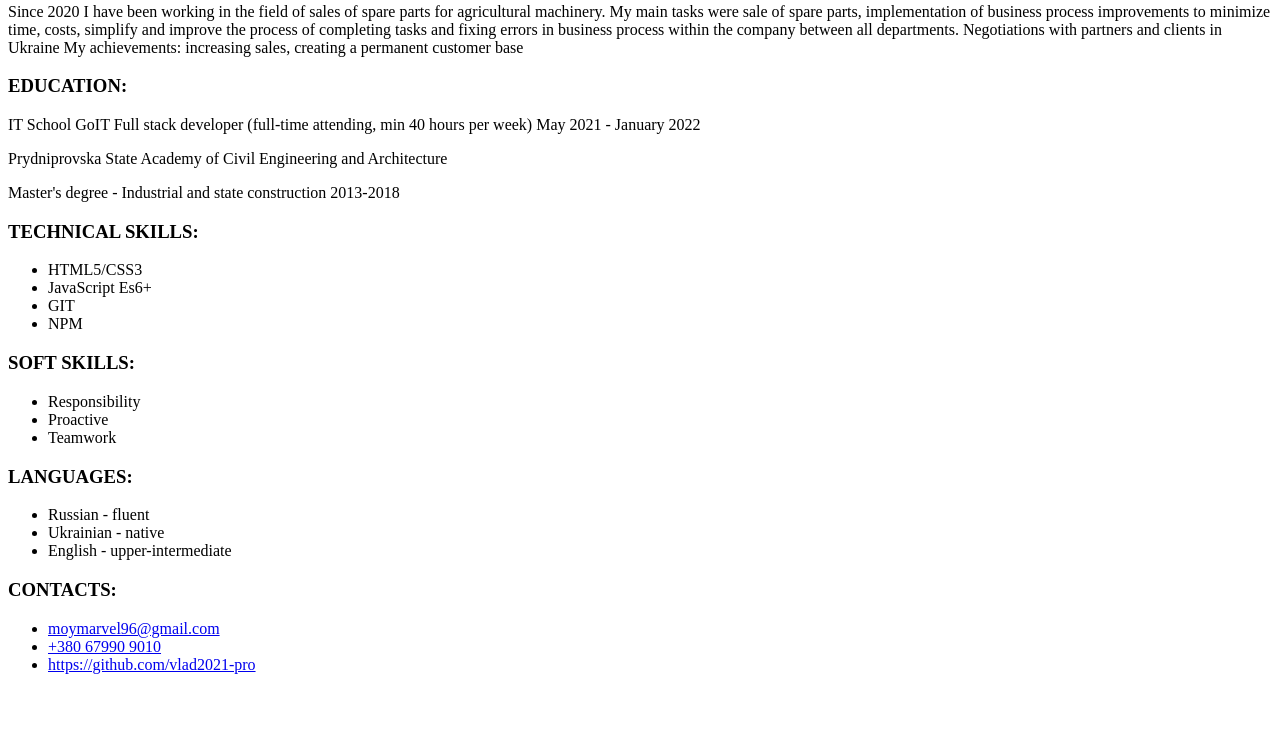
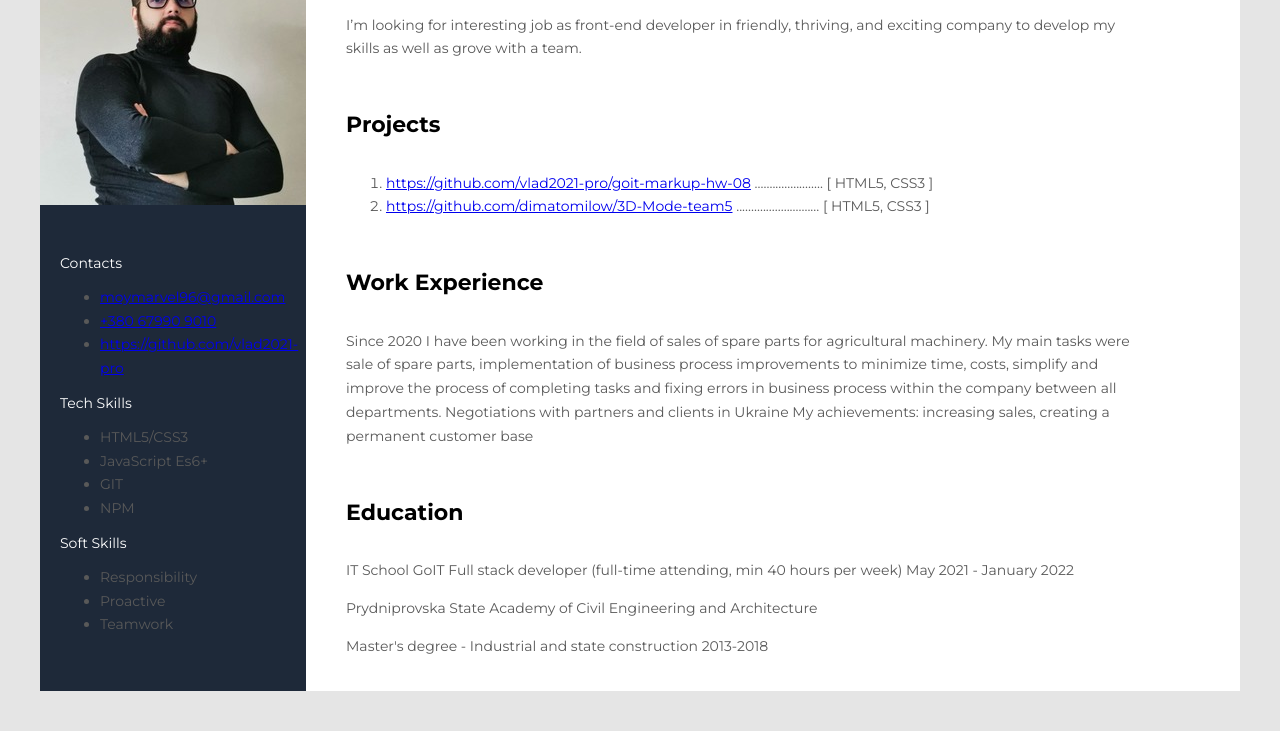
Before and after one commit to vlad2021-pro/CV, a plain HTML site: page index.html in a window 1280 px wide. Shown: the part 229-960 px from the top of the page. Before the commit the page ends 919 px from the top, so only its background shows below. Drawn offline with Linux system fonts and the light colour scheme.

Commit message:
сделал стили и нтмл

```diff
--- /dev/null
+++ b/CSS/style.css
@@ -0,0 +1,72 @@
+body {
+  font-family: "Montserrat", sans-serif;
+  background-color: #e5e5e5;
+}
+
+/* Main-section */
+
+li,
+.second-text {
+  color: #595959;
+  font-family: Montserrat;
+  font-weight: 400;
+  font-size: 14px;
+  line-height: 1.7;
+}
+.curent-text {
+  font-family: Montserrat;
+  font-weight: 700;
+  font-size: 22px;
+  line-height: 2.2;
+}
+.text-my-name {
+  font-family: Montserrat;
+  font-weight: 700;
+  font-size: 45px;
+  line-height: 1.2;
+}
+
+.main-container {
+  display: flex;
+  flex-direction: row-reverse;
+  width: 1200px;
+  background-color: white;
+  margin: 40px auto;
+}
+
+.about-me,
+.work-education,
+.work-experience,
+.project-section {
+  margin: 40px 88px auto 40px;
+}
+.refs-project:hover,
+.refs-project:focus {
+  color: #1f62c6;
+}
+
+/* Sidebar-section */
+.sidebar-section {
+  background-color: #1e2939;
+  width: 370px;
+  padding: 40px 0;
+}
+.my-contacts {
+  font-family: Montserrat;
+  font-weight: 400;
+  font-size: 14px;
+  line-height: 1.7;
+  margin: 50px 0 0 20px;
+}
+.sidebar-title {
+  color: white;
+  font-family: Montserrat;
+  font-weight: 400;
+  font-size: 14px;
+  line-height: 1.2;
+}
+
+.refs-contacts:hover,
+.refs-contacts:focus {
+  color: white;
+}
--- a/index.html
+++ b/index.html
@@ -2,35 +2,92 @@
 <head>
     <meta charset="UTF-8">
     <meta http-equiv="X-UA-Compatible" content="IE=edge">
-    <meta name="viewport" content="width=
-    , initial-scale=1.0">
-    <title>Document</title>
+    <meta name="viewport" content="width=device-width, initial-scale=1.0">
+    <title>CV</title>
+    <link rel="stylesheet" href="./CSS/style.css">
+    <link rel="preconnect" href="https://fonts.googleapis.com">
+    <link rel="preconnect" href="https://fonts.gstatic.com" crossorigin>
+    <link href="https://fonts.googleapis.com/css2?family=Montserrat:wght@400;700&display=swap" rel="stylesheet">
 </head>
 <body>
-    <div class="container">
-   <H1>Vladyslav Tykhovskyi</H1>
-   <h2>Front-End Developer</h2>
-   <h3>GOAL:</h3>
-   <p>I’m looking for interesting job as front-end developer in friendly, thriving, and
+
+
+        <!-- Main container  -->
+        <div class="main-container">
+
+            <!-- Main content section -->
+            <div class="main-content">
+        <!-- About me section  -->
+            <div class="about-me">
+                <h2 class=" curent-text ">Front-End Developer</h2>
+
+        <h1 class="text-my-name">Vladyslav Tykhovskyi</h1>
+
+        <p class="second-text">I’m looking for interesting job as front-end developer in friendly, thriving, and
         exciting company to develop my skills as well as grove with a team.</p>
-<h3>WORK EXPERIENCE:</h3>
-<p>Since 2020 I have been working in the field of sales of spare parts for agricultural machinery. My main tasks were
+    </div>
+
+    <!-- Project section  -->
+    <div class="project-section">
+    <h3 class=" curent-text ">Projects</h3>
+    <ol>
+    <li >
+        <a  class="refs-project" href="https://github.com/vlad2021-pro/goit-markup-hw-08">https://github.com/vlad2021-pro/goit-markup-hw-08</a>
+        <span>.......................</span>
+        [ HTML5, CSS3 ]
+    </li>
+    <li>
+    <a class="refs-project" href="https://github.com/dimatomilow/3D-Mode-team5">https://github.com/dimatomilow/3D-Mode-team5</a>
+        <span>............................</span>
+        [ HTML5, CSS3 ]
+    </li>
+    </ol>
+    </div>
+    <!-- Work Experience -->
+    <div class="work-experience">
+        <h3 class=" curent-text ">Work Experience</h3>
+        <p class="second-text">Since 2020 I have been working in the field of sales of spare parts for agricultural machinery. My main tasks were
             sale of spare parts,
             implementation of business process improvements to minimize time, costs,
             simplify and improve the process of completing tasks and fixing errors in
             business process within the company between all departments. Negotiations with
             partners and clients in Ukraine
             My achievements: increasing sales, creating a permanent customer base</p>
-<h3>EDUCATION:</h3>
-<p>IT School GoIT
+    </div>
+    <!-- Work Education -->
+
+    <div class="work-education">
+        <h3 class=" curent-text ">Education</h3>
+<p class="second-text">IT School GoIT
     Full stack developer (full-time attending, min 40 hours per week)
     May 2021 - January 2022</p>
-<p>Prydniprovska State Academy of Civil Engineering and Architecture</p>
-<p>Master's degree - Industrial and state construction 2013-2018</p>
+<p class="second-text">Prydniprovska State Academy of Civil Engineering and Architecture</p>
+<p class="second-text">Master's degree - Industrial and state construction 2013-2018</p>
+</div>
 </div>
 
-<div class="skill-container">
-<h3>TECHNICAL SKILLS:</h3>
+
+<!-- Sidebar section -->
+<aside class="sidebar-section">
+<img src="./image/imgonline-com-ua-Resize-EAnj10XtI9g6.jpg" alt="my photo">
+<!-- Contacts section -->
+<div class="my-contacts">
+<h3 class="sidebar-title">Contacts</h3>
+<ul >
+    <li >
+        <a class="refs-contacts" href="mailto:moymarvel96@gmail.com">moymarvel96@gmail.com</a>
+    </li>
+    <li>
+        <a class="refs-contacts" href="tel:+380679909010">+380 67990 9010</a>
+    </li>
+    <li>
+        <a class="refs-contacts" href="https://github.com/vlad2021-pro">https://github.com/vlad2021-pro</a>
+    </li>
+</ul>
+
+<!-- Tech Skills -->
+
+<h3 class="sidebar-title">Tech Skills</h3>
 <ul>
     <li>HTML5/CSS3</li>
     <li>JavaScript Es6+</li>
@@ -38,34 +95,20 @@ May 2021 - January 2022</p>
     <li>NPM</li>
 
 </ul>
-<h3>SOFT SKILLS:</h3>
+
+
+<!-- Soft Skills -->
+
+<h3 class="sidebar-title">Soft Skills</h3>
 <ul>
     <li>Responsibility</li>
     <li>Proactive</li>
     <li>Teamwork</li>
 </ul>
-<h3>LANGUAGES:</h3>
-<ul>
-    <li>Russian - fluent</li>
-    <li>Ukrainian - native</li>
-    <li>English - upper-intermediate</li>
-</ul>
-
-<h3>CONTACTS:</h3>
-<ul>
-    <li>
-    <a  href="mailto:moymarvel96@gmail.com">moymarvel96@gmail.com</a>
-    </li>
-    <li>
-        <a href="tel:+380679909010">+380 67990 9010</a>
-    </li>
-    <li>
-        <a href="https://github.com/vlad2021-pro">https://github.com/vlad2021-pro</a>
-    </li>
-</ul>
-
+</div>
 </div>
 
 
+</aside>
 </body>
 </html>
```
Also changed, not shown: image/imgonline-com-ua-Resize-EAnj10XtI9g6.jpg (added), image/photo_2021-01-11_10-30-11.jpg (added). Lines whose indentation alone changed are shown as unchanged.
